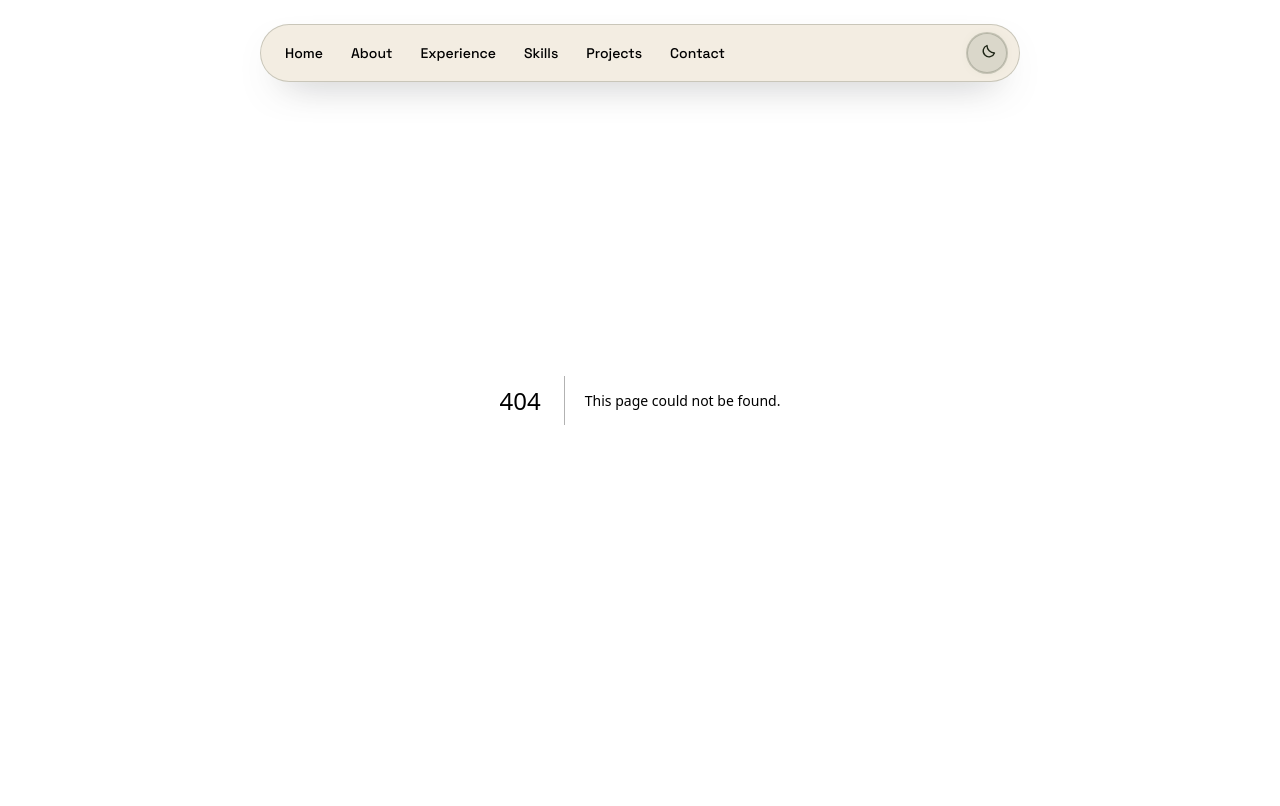
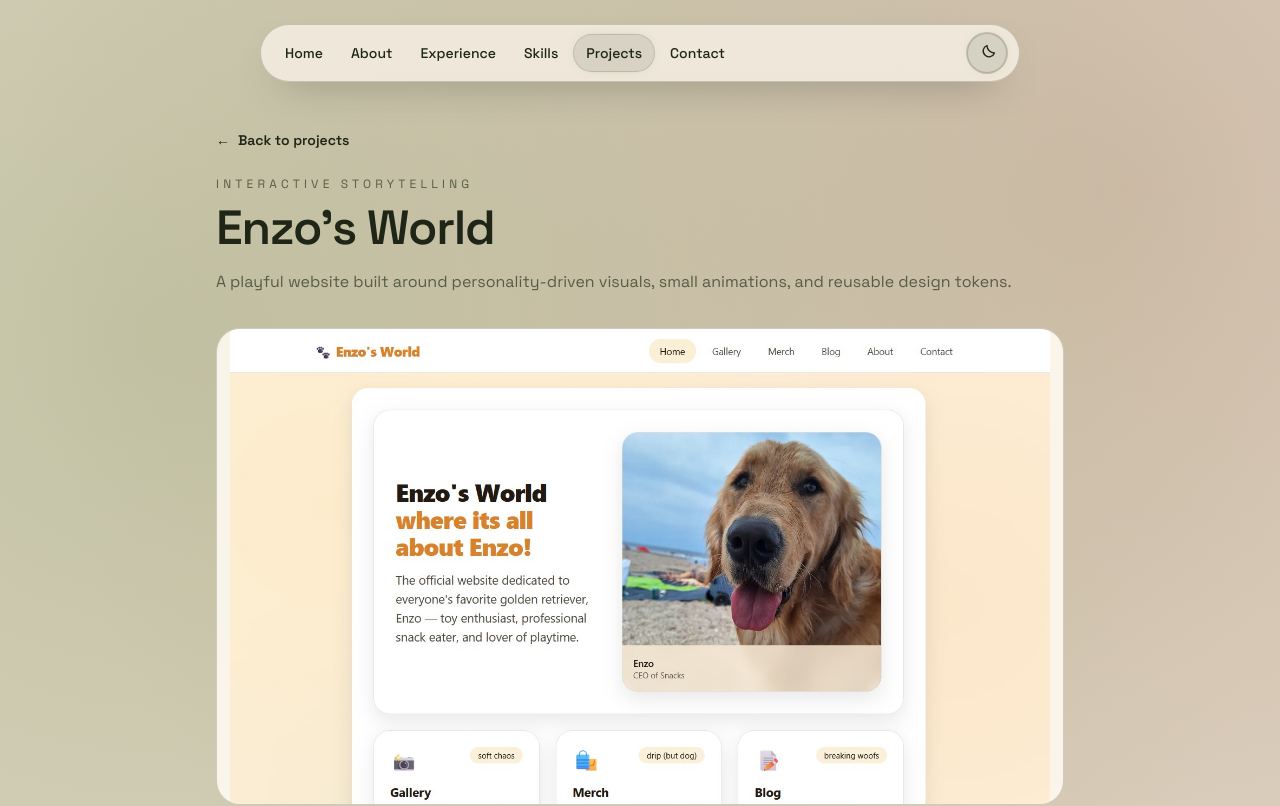
Before and after one commit to RickySerrano904/RickySerrano.dev, a Next.js app: page /projects/enzos-world in a window 1280 px wide. Before the commit this address had no page. Shown: the top 806 px of the page. Built offline with nearby package versions, Linux system fonts and the light colour scheme.

Commit message:
refactor: move projects folder

```diff
--- a/app/components/Navbar.tsx
+++ b/app/components/Navbar.tsx
@@ -36,7 +36,7 @@ const navItems: NavItem[] = [
     label: "Projects",
     href: "/#projects",
     sectionId: "projects",
-    routePrefixes: ["/home/projects"],
+    routePrefixes: ["/projects"],
   },
   {
     label: "Contact",
--- a/app/home/ProjectsSection.tsx
+++ b/app/home/ProjectsSection.tsx
@@ -106,7 +106,7 @@ export default function ProjectsSection({ projects }: ProjectsSectionProps) {
             {projects.map((project) => (
               <div key={project.slug} className="h-full">
                 <Link
-                  href={`/home/projects/${project.slug}`}
+                  href={`/projects/${project.slug}`}
                   scroll={true}
                   draggable={false}
                   onPointerDown={(event) =>
--- a/app/home/projects/enzos-world/page.mdx
+++ b/app/projects/enzos-world/page.mdx
@@ -1,4 +1,4 @@
-import ProjectCaseStudyLayout from "@/app/home/projects/ProjectCaseStudyLayout";
+import ProjectCaseStudyLayout from "@/app/projects/ProjectCaseStudyLayout";
 
 export const metadata = {
   title: "Enzo's World | Projects",
--- a/app/home/projects/senior-helper/page.mdx
+++ b/app/projects/senior-helper/page.mdx
@@ -1,4 +1,4 @@
-import ProjectCaseStudyLayout from "@/app/home/projects/ProjectCaseStudyLayout";
+import ProjectCaseStudyLayout from "@/app/projects/ProjectCaseStudyLayout";
 
 export const metadata = {
   title: "Senior Helper | Projects",
```
Also changed, not shown: app/projects/ProjectCaseStudyLayout.tsx (renamed from app/home/projects/ProjectCaseStudyLayout.tsx).
